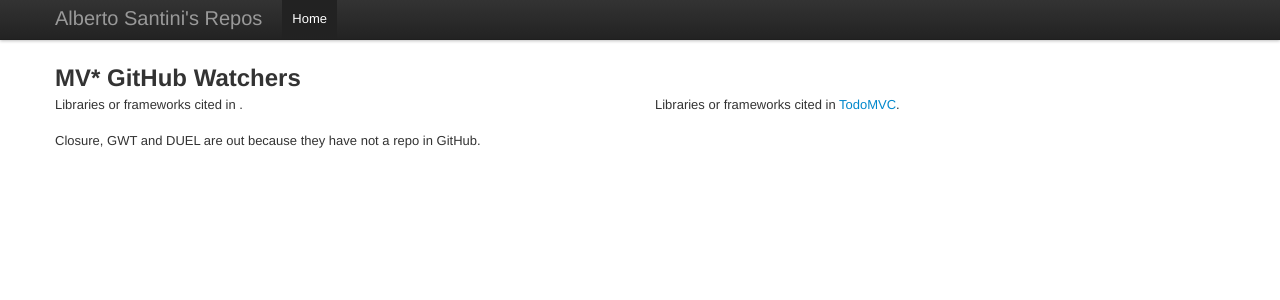
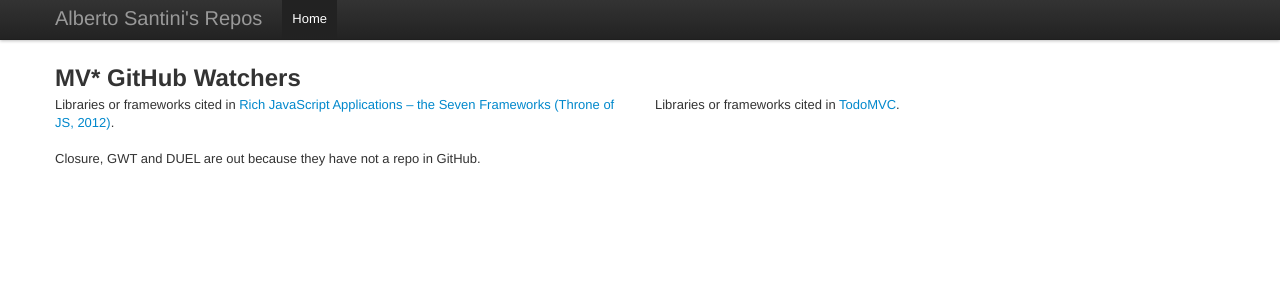
Before and after one commit to albertosantini/albertosantini.github.com, a Jekyll site: the page built from mvstar/index.html, in a window 1280 px wide. Shown: the top 300 px of the page. Built offline with Jekyll 4.4.1, drawn with Linux system fonts in a browser that asks for light colours; nearby versions of some CDN libraries; a script that is not in the unit is left out.

Commit message:
Fix Throne of JS link

```diff
--- a/mvstar/index.html
+++ b/mvstar/index.html
@@ -13,7 +13,8 @@ title: MV* GitHub Watchers
 
 <div class="row">
     <div class="span6">
-        Libraries or frameworks cited in <a href="http://blog.stevensanderson.com/2012/08/01/rich-javascript-applications-the-seven-frameworks-throne-of-js-2012/"></a>.
+        Libraries or frameworks cited in <a
+            href="http://blog.stevensanderson.com/2012/08/01/rich-javascript-applications-the-seven-frameworks-throne-of-js-2012/">Rich JavaScript Applications – the Seven Frameworks (Throne of JS, 2012)</a>.
         <dl id="ThroneOfJS-2012" class="dl-horizontal">
         </dl>
     </div>
```
